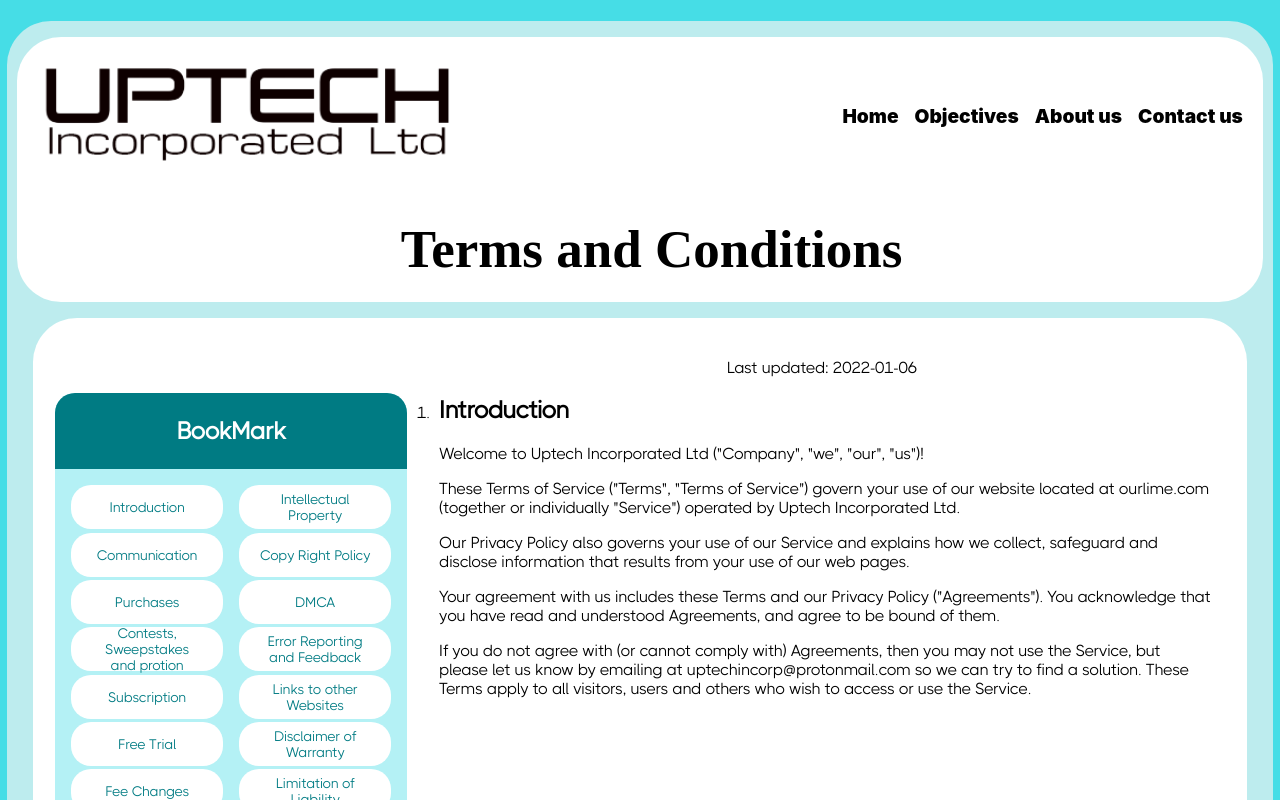
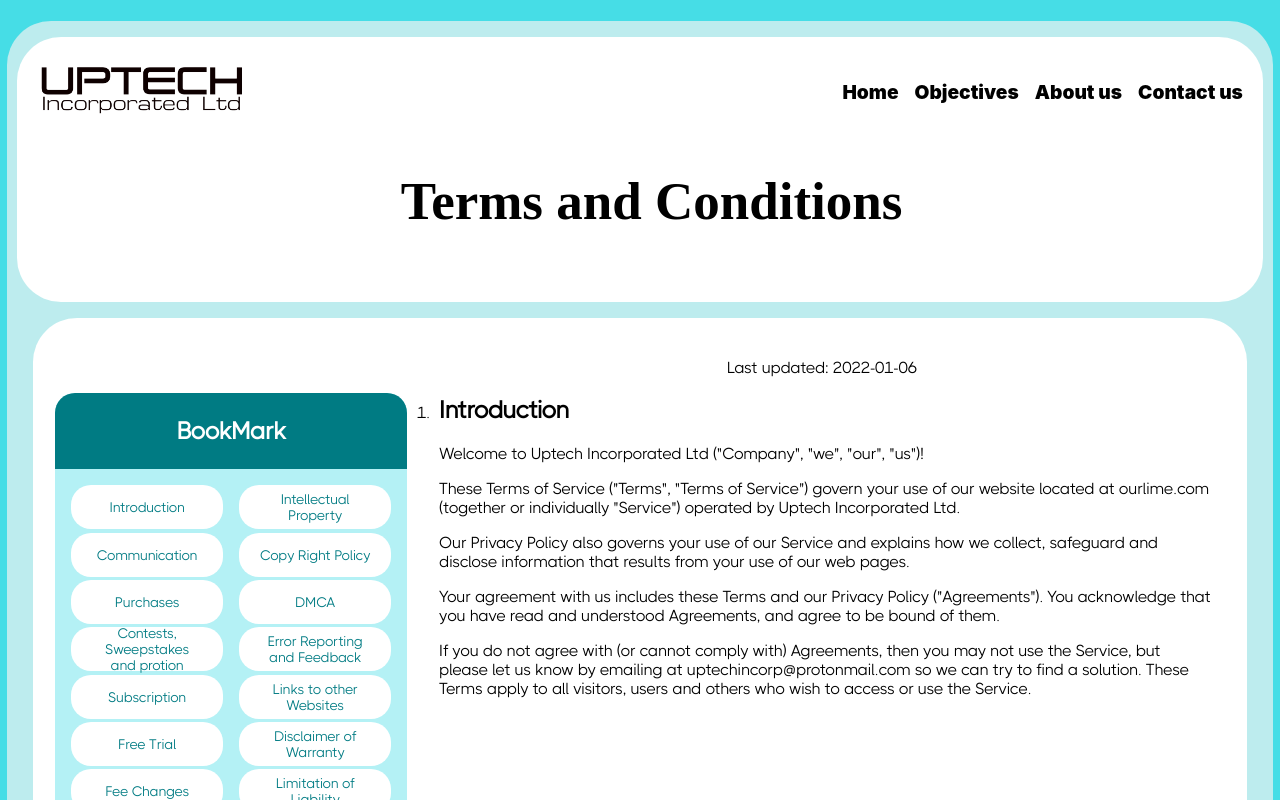
Before and after one commit to uptech2021/Uptech_Website, a Next.js app: page /terms in a window 1280 px wide. Shown: the top 800 px of the page. Built offline with nearby package versions, Linux system fonts and the light colour scheme.

Commit message:
navbar animation added

```diff
--- a/components/Navbar.tsx
+++ b/components/Navbar.tsx
@@ -7,6 +7,8 @@ import Image from 'next/image'
 import Link from 'next/link'
 
 import {FaBars} from "react-icons/fa"
+import { motion } from 'framer-motion';
+import { useInView } from 'react-intersection-observer';
 
 import upTechLogo from '../public/images/uptech logo.png'
 import dropdown from '../public/images/Vector 89.svg'
@@ -18,12 +20,25 @@ export default function Navbar() {
     const [isNavVisible, setIsNavVisible] = useState(false);
     const { width } = useWindowSize();
 
+    const [navRef, navInView] = useInView({triggerOnce: true, threshold: 0.1});
+
+    const verticalVariants = {
+        hidden: { y: '-100%', opacity: 0 }, // Starts above the screen and invisible
+        visible: { y: 0, opacity: 1 },      // Ends at its normal position and visible
+      };
+
     const toggleNav = () => {
         setIsNavVisible(!isNavVisible);
     };
 
     return (
         <header className="header">
+            <motion.div
+                ref={navRef}
+                initial="hidden"
+                animate={navInView ? "visible" : "hidden"}
+                variants={verticalVariants}
+                transition={{duration: 1}}>
             <div className="logo-wrapper">
                 <Image
                     src={upTechLogo}
@@ -31,6 +46,7 @@ export default function Navbar() {
                     priority={true}
                 />
             </div>
+            </motion.div>
 
             <button className='nav-btn' onClick={toggleNav}>
                 <Image src={isNavVisible ?  dropdown : menuBtn} alt="close nav" />
@@ -38,12 +54,19 @@ export default function Navbar() {
 
             {width >= 768 ? (
                 <nav className='navbar'>
+                    <motion.div
+                ref={navRef}
+                initial="hidden"
+                animate={navInView ? "visible" : "hidden"}
+                variants={verticalVariants}
+                transition={{duration: 1}}>
                     <ul className="nav-items">
                         <li className="nav-links"><Link href="/">Home</Link></li>
                         <li className="nav-links"><Link href="/objectives">Objectives</Link></li>
                         <li className="nav-links"><Link href="/about">About us</Link></li>
                         <li className="nav-links"><Link href="/contact">Contact us</Link></li>
                     </ul>
+                    </motion.div>
                 </nav>
             ) : (
                 <nav className={`dropdown ${isNavVisible ? 'show-dropdown' : ''}`}>
```
